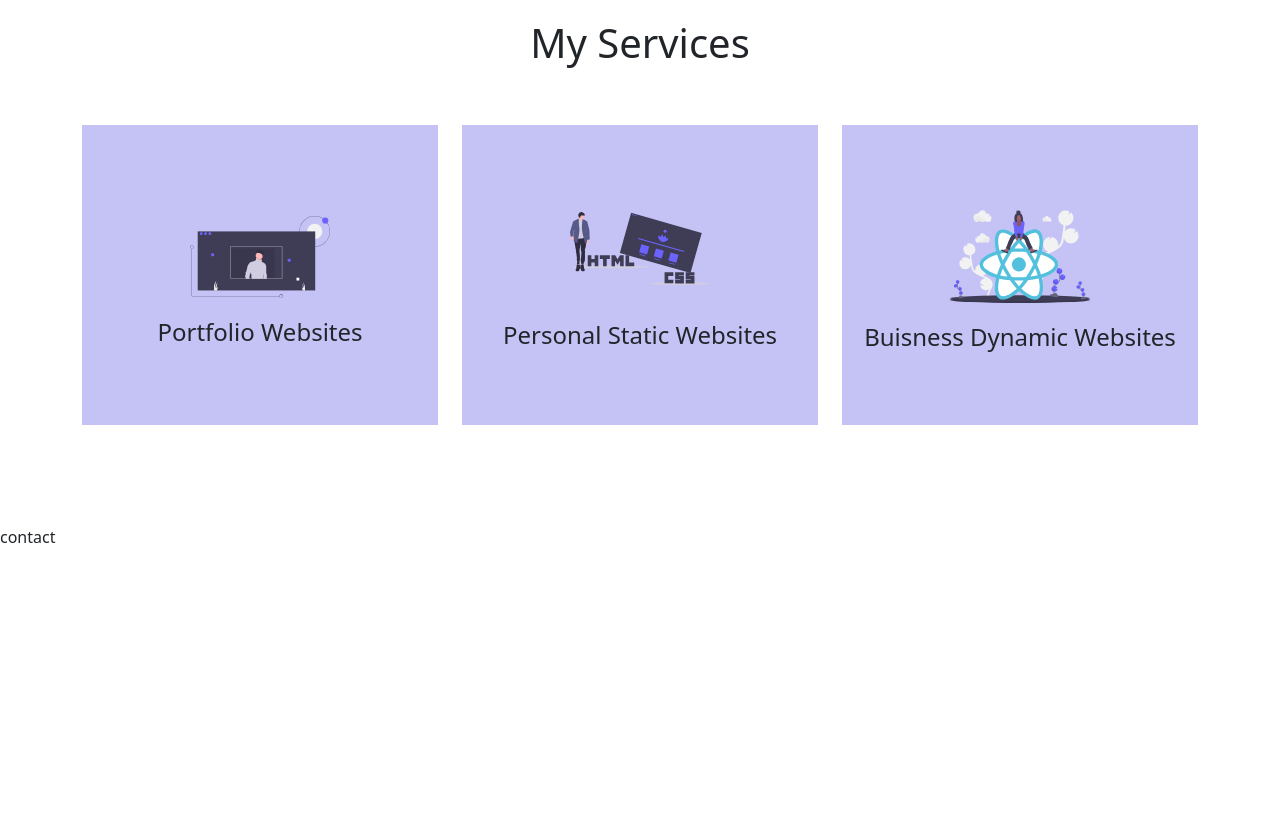
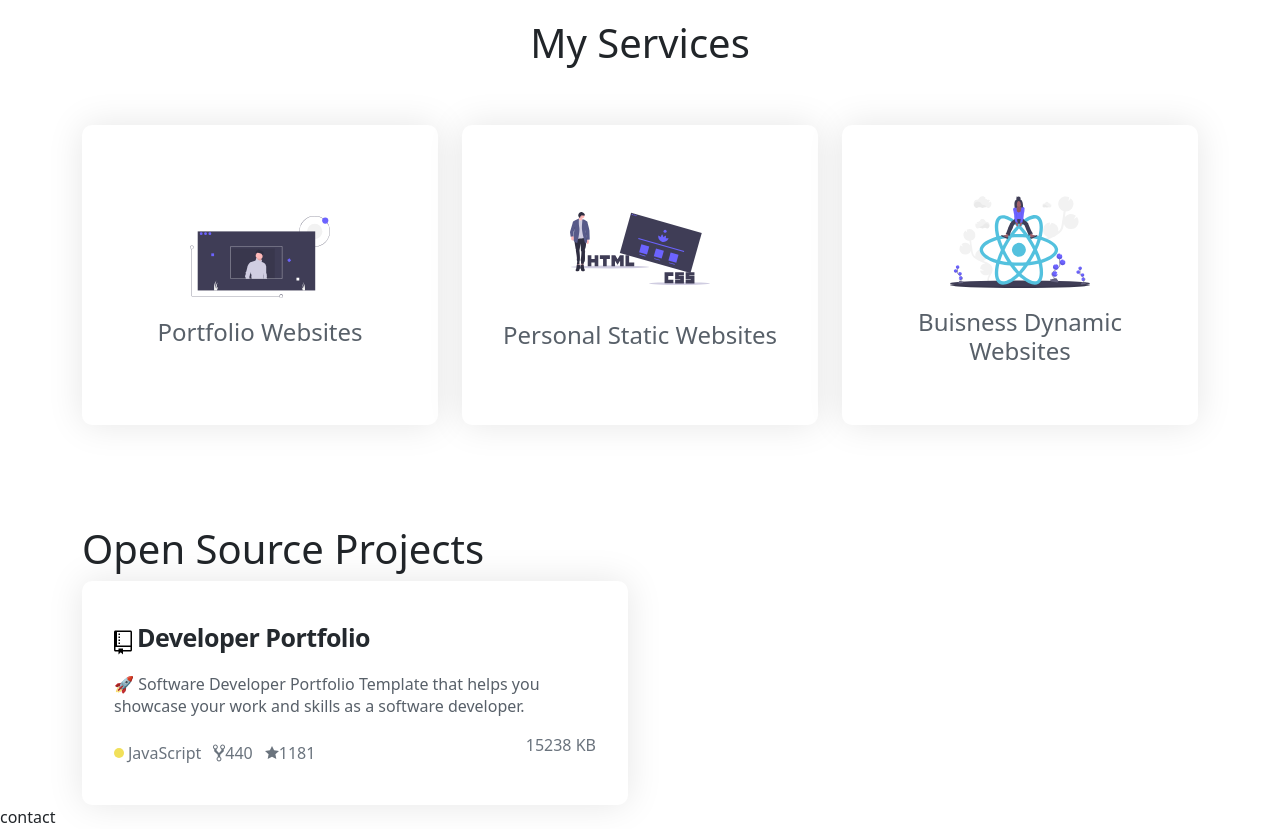
Before and after one commit to haris-aqeel/Portfolio-Project-5-Bootcamp--, a React (Create React App) app: page / in a window 1280 px wide. Shown: the part 1180-2009 px from the top of the page. Before the commit the page ends 1729 px from the top, so only its background shows below. Built offline with nearby package versions, Linux system fonts and the light colour scheme; a web font is replaced by a local one.

Commit message:
Open Source

```diff
--- a/src/App.css
+++ b/src/App.css
@@ -272,7 +272,7 @@
 
 .services_card{
     /* background-color: #faf0f0; */
-    background-color: #c5c3f5;
+    background-color: #fff;
     height: 300px;
     display: flex;
     flex-direction: column;
@@ -280,12 +280,17 @@
     align-items: center;
     padding: 15px 15px;
     margin-top: 20px;
+    border-radius: 10px;
+    color: #586069;
+    box-shadow: 0 0 36px rgba(0,0,0,.1);
+    padding: 2rem;
+    cursor: pointer;
 }
 
 .services_card:hover{
     box-shadow: 0px 0px 4px purple;
     transform: translate(0px, 10px);
-    transition: .4s ease-in
+    transition: .4s ease-in-out
 }
 
 .card__pic{
@@ -297,3 +302,81 @@
 }
 
 /* ================ service completed =============================== */
+
+
+.singleProject{
+    border-radius: 10px;
+    color: #586069;
+    background-color: #fff;
+    box-shadow: 0 0 36px rgba(0,0,0,.1);
+    padding: 2rem;
+    cursor: pointer;
+}
+
+
+.singleProject:hover{
+    transform: translateY(-5px);
+    transition: .2s ease-in-out;
+
+}
+
+.repo-head{
+    display: flex;
+    align-items: center;
+}
+
+.repo-name{
+    display: inline-block;
+    margin-left:5px;
+    margin-top: 6px;
+    white-space: nowrap;
+    text-overflow: ellipsis;
+    color: #24292e;
+    font-size: 25px;
+    font-weight: 700;
+    letter-spacing: -.5px;
+    overflow: hidden;
+
+}
+
+.repo-description{
+    overflow: hidden;
+    font-size: 16px;
+    line-height: normal;
+}
+
+.repo-stats {
+    display: flex;
+    justify-content: space-between;
+    font-size: 16px;
+    color: #6a737d;
+
+}
+
+
+.repo-left-stat {
+    flex-grow: 1;
+    display: flex;
+    align-items: center;
+
+}
+
+.repo-left-stat span, .repo-name-div {
+    display: flex;
+    align-items: center;
+    margin-right: .75rem;
+
+}
+
+
+.repo-left-stat span p {
+    margin-bottom: 0;
+}
+
+.language-color {
+    width: 10px;
+    height: 10px;
+    background-color: rgb(241, 224, 90);
+    margin-right: .25rem;
+    border-radius: 100%;
+}
--- a/src/Components/OpenSource.jsx
+++ b/src/Components/OpenSource.jsx
@@ -1,9 +1,13 @@
 import React from 'react'
+import ProjectDetail from '../HelpfulComponents/ProjectDetail'
 
 const OpenSource = () => {
     return (
-        <div>
-
+        <div className='container OpenSource'>
+            <h1>Open Source Projects</h1>
+            <div className='project__list'>
+                <ProjectDetail />
+            </div>
         </div>
     )
 }
--- a/src/Components/Services.jsx
+++ b/src/Components/Services.jsx
@@ -6,7 +6,7 @@ import Dynamic from "../images/dynamic_website.svg";
 const Services = () => {
   return (
 
-    <div className="container services">
+    <div className="container services" id='service'>
       <h1 >My Services</h1>
       <div className="row">
         <div className="col col-lg-4 col-md-6 col-sm-12 col-12">
--- /dev/null
+++ b/src/HelpfulComponents/ProjectDetail.jsx
@@ -0,0 +1,83 @@
+import React from "react";
+
+const ProjectDetail = () => {
+    const details = [{name: 'E-Commerce-Website', desc: ''}]
+  return (
+    <div className="row">
+      <div className="col col-lg-6 col-md-12 col-sm-12 col-12">
+        <div className="singleProject">
+          <div className="repo-head">
+            <svg
+              aria-hidden="true"
+              class="repo-svg"
+              height="25"
+              role="img"
+              viewBox="0 0 12 16"
+              width="18"
+            >
+              <path
+                fill-rule="evenodd"
+                d="M4 9H3V8h1v1zm0-3H3v1h1V6zm0-2H3v1h1V4zm0-2H3v1h1V2zm8-1v12c0 .55-.45 1-1 1H6v2l-1.5-1.5L3 16v-2H1c-.55 0-1-.45-1-1V1c0-.55.45-1 1-1h10c.55 0 1 .45 1 1zm-1 10H1v2h2v-1h3v1h5v-2zm0-10H2v9h9V1z"
+              ></path>
+            </svg>
+            <p className="repo-name">Developer Portfolio</p>
+          </div>
+          <p className="repo-description">
+            🚀 Software Developer Portfolio Template that helps you showcase
+            your work and skills as a software developer.
+          </p>
+          <div class="repo-stats">
+            <div class="repo-left-stat">
+              <span>
+                <div
+                  className="language-color"
+                  style={{backgroundColor: 'rgb(241, 224, 90)'}}
+                ></div>
+                <p>JavaScript</p>
+              </span>
+              <span>
+                <svg
+                  aria-hidden="true"
+                  className="repo-star-svg"
+                  height="20"
+                  role="img"
+                  viewBox="0 0 10 16"
+                  width="12"
+                  fill="rgb(106, 115, 125)"
+                >
+                  <path
+                    fill-rule="evenodd"
+                    d="M8 1a1.993 1.993 0 0 0-1 3.72V6L5 8 3 6V4.72A1.993 1.993 0 0 0 2 1a1.993 1.993 0 0 0-1 3.72V6.5l3 3v1.78A1.993 1.993 0 0 0 5 15a1.993 1.993 0 0 0 1-3.72V9.5l3-3V4.72A1.993 1.993 0 0 0 8 1zM2 4.2C1.34 4.2.8 3.65.8 3c0-.65.55-1.2 1.2-1.2.65 0 1.2.55 1.2 1.2 0 .65-.55 1.2-1.2 1.2zm3 10c-.66 0-1.2-.55-1.2-1.2 0-.65.55-1.2 1.2-1.2.65 0 1.2.55 1.2 1.2 0 .65-.55 1.2-1.2 1.2zm3-10c-.66 0-1.2-.55-1.2-1.2 0-.65.55-1.2 1.2-1.2.65 0 1.2.55 1.2 1.2 0 .65-.55 1.2-1.2 1.2z"
+                  ></path>
+                </svg>
+                <p>440</p>
+              </span>
+              <span>
+                <svg
+                  aria-hidden="true"
+                  className="repo-star-svg"
+                  height="20"
+                  role="img"
+                  viewBox="0 0 14 16"
+                  width="14"
+                  fill="rgb(106, 115, 125)"
+                >
+                  <path
+                    fill-rule="evenodd"
+                    d="M14 6l-4.9-.64L7 1 4.9 5.36 0 6l3.6 3.26L2.67 14 7 11.67 11.33 14l-.93-4.74L14 6z"
+                  ></path>
+                </svg>
+                <p>1181</p>
+              </span>
+            </div>
+            <div className="repo-right-stat">
+              <p>15238 KB</p>
+            </div>
+          </div>
+        </div>
+      </div>
+    </div>
+  );
+};
+
+export default ProjectDetail;
```
